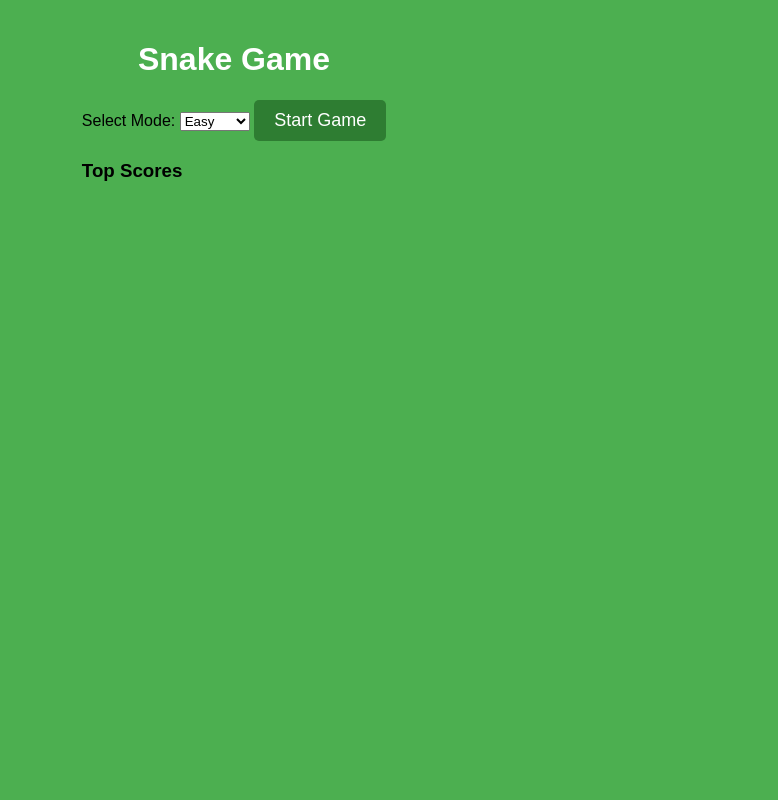
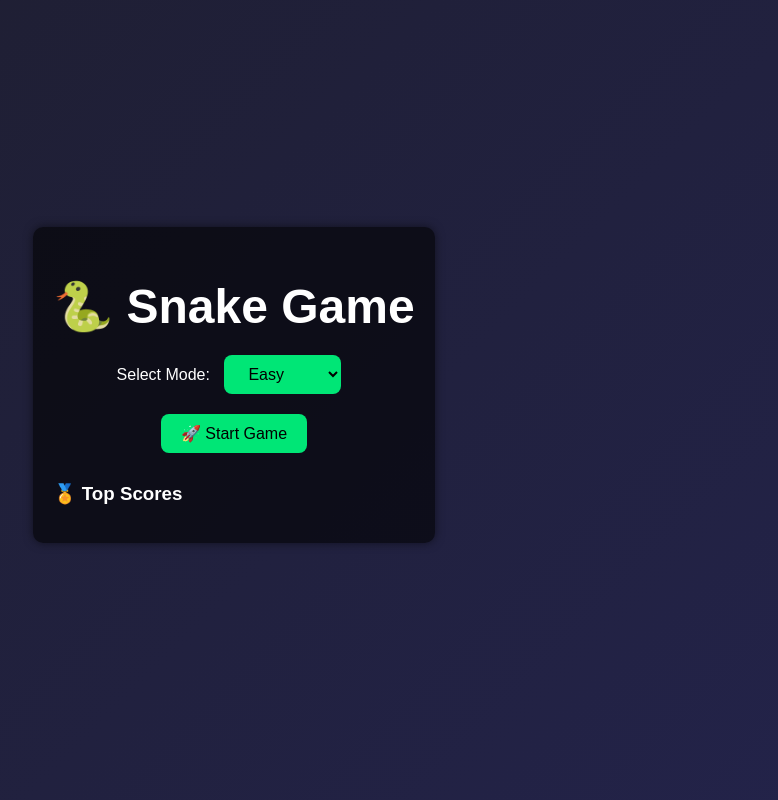
Before and after one commit to Xebel097/Project-SkyShore, a plain HTML site: page index.html in a window 1280 px wide. Shown: the whole page, without its empty margins (406-1184 px from the left). Drawn offline with Linux system fonts and the light colour scheme.

Commit message:
Update index.html

```diff
--- a/index.html
+++ b/index.html
@@ -5,18 +5,83 @@
   <meta name="viewport" content="width=device-width, initial-scale=1.0"/>
   <title>Snake Game</title>
   <link rel="stylesheet" href="style.css">
+  <style>
+    body {
+      margin: 0;
+      padding: 0;
+      font-family: 'Poppins', sans-serif;
+      background: linear-gradient(135deg, #1e1e2f, #23234a);
+      color: white;
+      display: flex;
+      flex-direction: column;
+      align-items: center;
+      justify-content: center;
+      height: 100vh;
+    }
+
+    h1 {
+      font-size: 3em;
+      margin-bottom: 0.2em;
+    }
+
+    #home, #gameOver {
+      background: rgba(0, 0, 0, 0.6);
+      padding: 20px;
+      border-radius: 10px;
+      text-align: center;
+      box-shadow: 0 0 10px rgba(0,0,0,0.5);
+    }
+
+    canvas {
+      border: 5px solid #00e676;
+      border-radius: 10px;
+      background: url('https://i.imgur.com/fz7fQWY.png');
+      background-size: cover;
+      box-shadow: 0 0 20px #00e676;
+    }
+
+    button, select {
+      font-size: 1em;
+      padding: 10px 20px;
+      margin: 10px;
+      border: none;
+      border-radius: 8px;
+      background-color: #00e676;
+      color: #000;
+      cursor: pointer;
+      transition: background 0.3s ease;
+    }
+
+    button:hover, select:hover {
+      background-color: #00c853;
+    }
+
+    #score {
+      font-size: 1.2em;
+      margin: 15px;
+    }
+
+    #leaderboard {
+      margin-top: 20px;
+      text-align: left;
+    }
+
+    #leaderboard ol {
+      padding-left: 1.2em;
+    }
+  </style>
 </head>
 <body>
   <div id="home">
-    <h1>Snake Game</h1>
+    <h1>🐍 Snake Game</h1>
     <label>Select Mode:
       <select id="modeSelect">
         <option value="150">Easy</option>
         <option value="100">Medium</option>
         <option value="60">Hard</option>
       </select>
-    </label>
-    <button onclick="startGame()">Start Game</button>
+    </label><br>
+    <button onclick="startGame()">🚀 Start Game</button>
     <div id="leaderboard"></div>
   </div>
 
@@ -24,9 +89,9 @@
   <div id="score"></div>
 
   <div id="gameOver" style="display: none;">
-    <h2>Game Over!</h2>
+    <h2>💀 Game Over!</h2>
     <p id="finalScore"></p>
-    <button onclick="restartGame()">Play Again</button>
+    <button onclick="restartGame()">🔁 Play Again</button>
   </div>
 
   <!-- Sounds -->
@@ -78,16 +143,16 @@
     function draw() {
       ctx.clearRect(0, 0, canvas.width, canvas.height);
       snake.forEach((part, i) => {
-        ctx.fillStyle = i === 0 ? "#0000ff" : "#0077cc";
+        ctx.fillStyle = i === 0 ? "#fdd835" : "#ffeb3b";
         ctx.fillRect(part.x, part.y, box, box);
         if (i === 0) {
-          ctx.fillStyle = "#fff";
+          ctx.fillStyle = "#000";
           ctx.beginPath(); ctx.arc(part.x + 5, part.y + 5, 3, 0, Math.PI * 2); ctx.fill();
           ctx.beginPath(); ctx.arc(part.x + 15, part.y + 5, 3, 0, Math.PI * 2); ctx.fill();
         }
       });
       ctx.drawImage(appleImg, food.x, food.y, box, box);
-      document.getElementById("score").textContent = `Score: ${score}`;
+      document.getElementById("score").textContent = `🎯 Score: ${score}`;
     }
 
     function move() {
@@ -109,7 +174,7 @@
         gameOverSound.play();
         canvas.style.display = "none";
         document.getElementById("score").style.display = "none";
-        document.getElementById("finalScore").textContent = `Your score: ${score}`;
+        document.getElementById("finalScore").textContent = `🏆 Your score: ${score}`;
         document.getElementById("gameOver").style.display = "block";
         saveHighScore(score);
         updateLeaderboard();
@@ -169,7 +234,7 @@
     function updateLeaderboard() {
       const scores = JSON.parse(localStorage.getItem("snakeScores")) || [];
       const board = document.getElementById("leaderboard");
-      board.innerHTML = '<h3>Top Scores</h3><ol>' + scores.map(s => `<li>${s}</li>`).join('') + '</ol>';
+      board.innerHTML = '<h3>🏅 Top Scores</h3><ol>' + scores.map(s => `<li>${s}</li>`).join('') + '</ol>';
     }
 
     updateLeaderboard();
```
